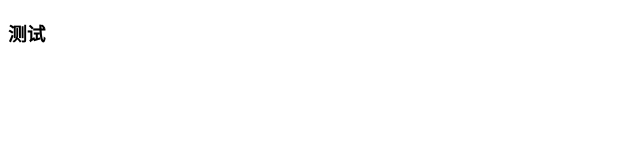
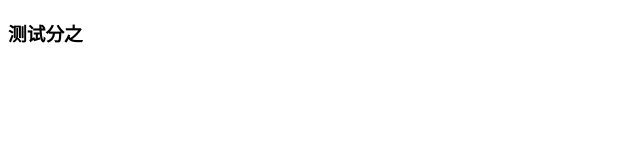
Before and after one commit to lxpSong/textGit, a plain HTML site: page index.html in a window 1280 px wide. Shown: the full height of the page, 0-640 px from the left. Drawn offline with Linux system fonts and the light colour scheme.

Commit message:
测试分之提交

```diff
--- a/index.html
+++ b/index.html
@@ -5,6 +5,6 @@
     <title>测试</title>
 </head>
 <body>
-<h3>测试</h3>
+<h3>测试分之</h3>
 </body>
 </html>
```
